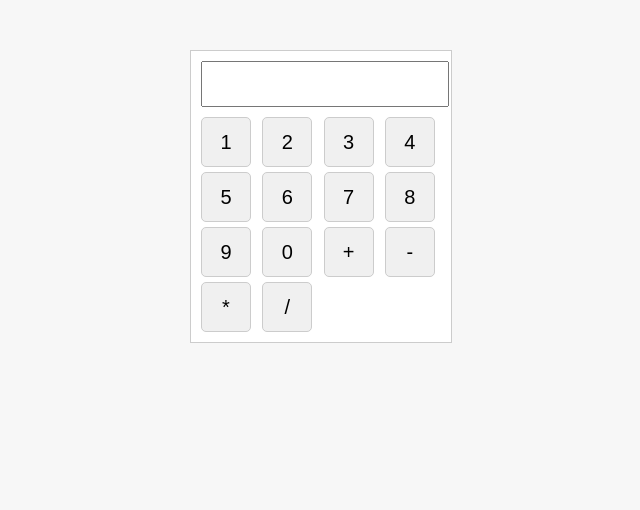
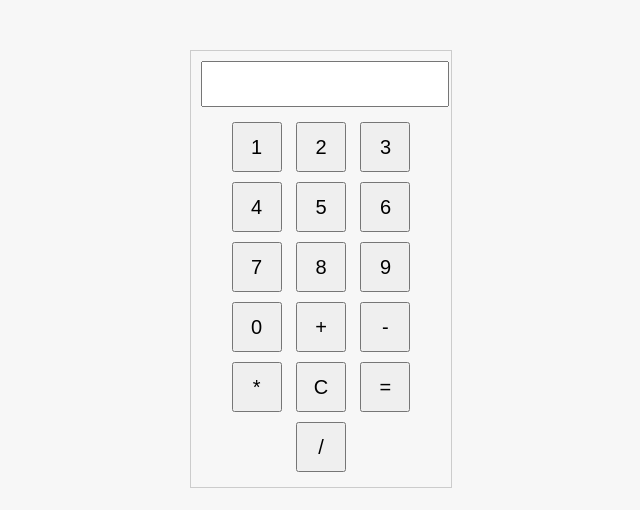
Before and after one commit to stephanievanoverberghe/ocr-p8-test, a website: page Exercice6/index.html in a window 1280 px wide. Shown: the whole page, without its empty margins (319-959 px from the left). Drawn offline with Linux system fonts and the light colour scheme.

Commit message:
fix: add exercices 6 & 7

```diff
--- a/Exercice6/index.html
+++ b/Exercice6/index.html
@@ -1,9 +1,7 @@
 <!DOCTYPE html>
-<html lang="fr">
+<html>
 
 <head>
-    <meta charset="UTF-8">
-    <meta name="viewport" content="width=device-width, initial-scale=1.0">
     <title>Calculatrice Interactive</title>
     <link rel="stylesheet" href="style.css">
 </head>
@@ -11,8 +9,6 @@
 <body>
     <div class="calculator">
         <input type="text" id="display" readonly>
-        <div class="buttons">
-
         <button onclick="appendToDisplay('1')">1</button>
         <button onclick="appendToDisplay('2')">2</button>
         <button onclick="appendToDisplay('3')">3</button>
@@ -23,14 +19,13 @@
         <button onclick="appendToDisplay('8')">8</button>
         <button onclick="appendToDisplay('9')">9</button>
         <button onclick="appendToDisplay('0')">0</button>
-
         <button onclick="appendToDisplay('+')">+</button>
         <button onclick="appendToDisplay('-')">-</button>
         <button onclick="appendToDisplay('*')">*</button>
+        <button onclick="clearDisplay()">C</button>
+        <button onclick="calculateResult()">=</button>
         <button onclick="appendToDisplay('/')">/</button>
     </div>
-    </div>
-
     <script src="./index.js"></script>
 </body>
 
--- a/Exercice6/index.js
+++ b/Exercice6/index.js
@@ -1,5 +1,36 @@
-// Fonction pour ajouter des valeurs à l'affichage
+/**
+ * Ajoute une valeur (chiffre ou opérateur) à l'affichage de la calculatrice.
+ * @param {string} value - Le chiffre ou l'opérateur à ajouter à l'affichage.
+ */
 const appendToDisplay = (value) => {
     const display = document.getElementById('display');
-    display.value += value;
-}
+    display.value += value; // Ajoute les chiffres ou opérateurs à l'affichage
+};
+
+/**
+ * Efface le contenu de l'affichage de la calculatrice.
+ */
+const clearDisplay = () => {
+    const display = document.getElementById('display');
+    display.value = ''; // Remet l'affichage à zéro
+};
+
+/**
+ * Calcule le résultat de l'expression mathématique affichée et gère les erreurs comme la division par zéro.
+ */
+const calculateResult = () => {
+    const display = document.getElementById('display');
+
+    try {
+        // Vérifie si l'utilisateur tente une division par zéro
+        if (display.value.includes('/0')) {
+            display.value = 'Division by zero is not allowed';
+        } else {
+            // Évalue l'expression mathématique et affiche le résultat
+            display.value = eval(display.value);
+        }
+    } catch (error) {
+        // Si une erreur survient dans l'évaluation
+        display.value = 'Erreur';
+    }
+};
--- a/Exercice6/style.css
+++ b/Exercice6/style.css
@@ -9,7 +9,6 @@ body {
     padding: 10px;
     border: 1px solid #ccc;
     width: 240px;
-    background-color: #fff;
 }
 
 #display {
@@ -20,22 +19,9 @@ body {
     margin-bottom: 10px;
 }
 
-.buttons {
-    display: grid;
-    grid-template-columns: repeat(4, 1fr);
-    gap: 5px;
-}
-
 button {
     width: 50px;
     height: 50px;
     font-size: 20px;
-    background-color: #f0f0f0;
-    border: 1px solid #ccc;
-    border-radius: 5px;
-    cursor: pointer;
+    margin: 5px;
 }
-
-button:hover {
-    background-color: #e0e0e0;
-}
```
Also changed, not shown: Exercice7/index.js (+13 -6 lines). Lines whose indentation alone changed are shown as unchanged.
